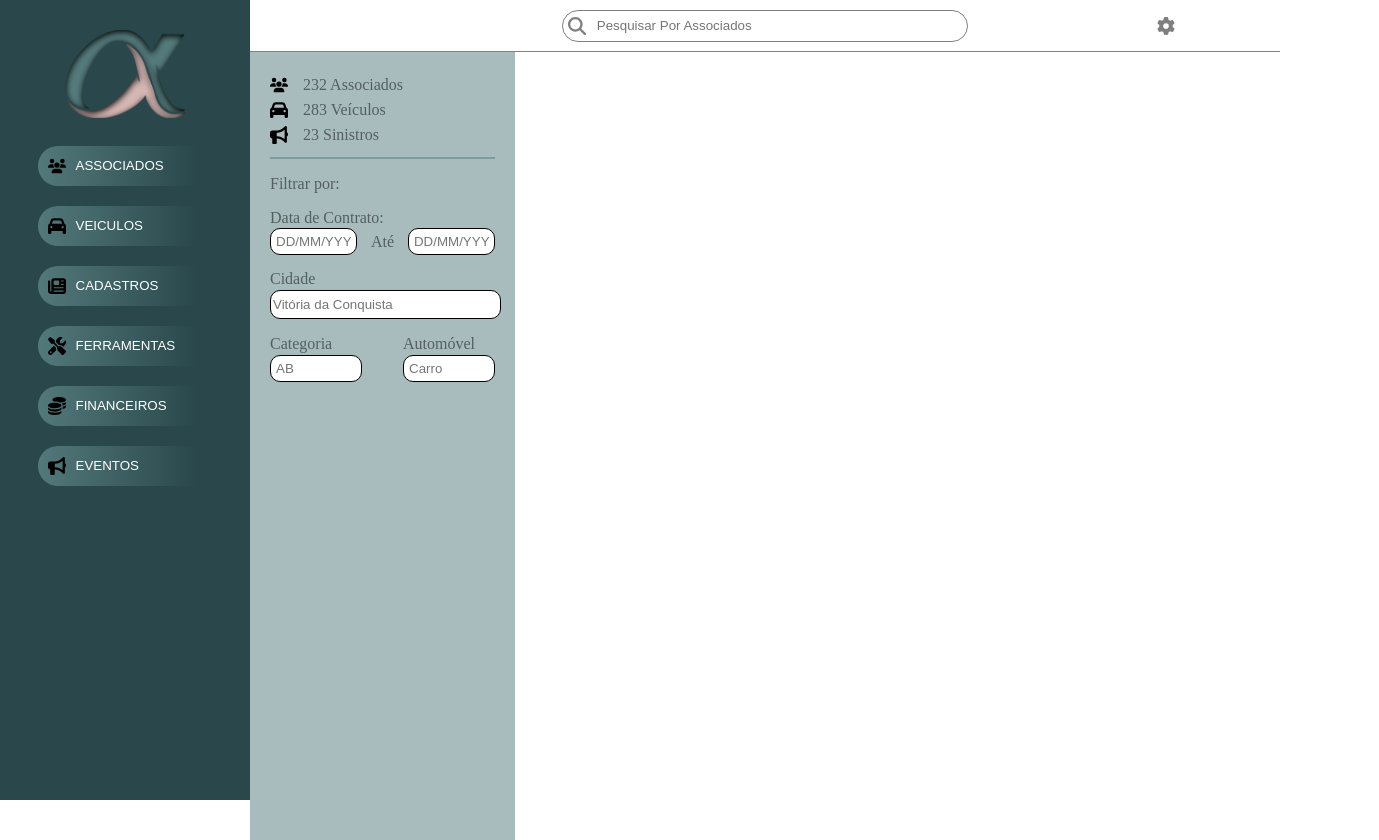
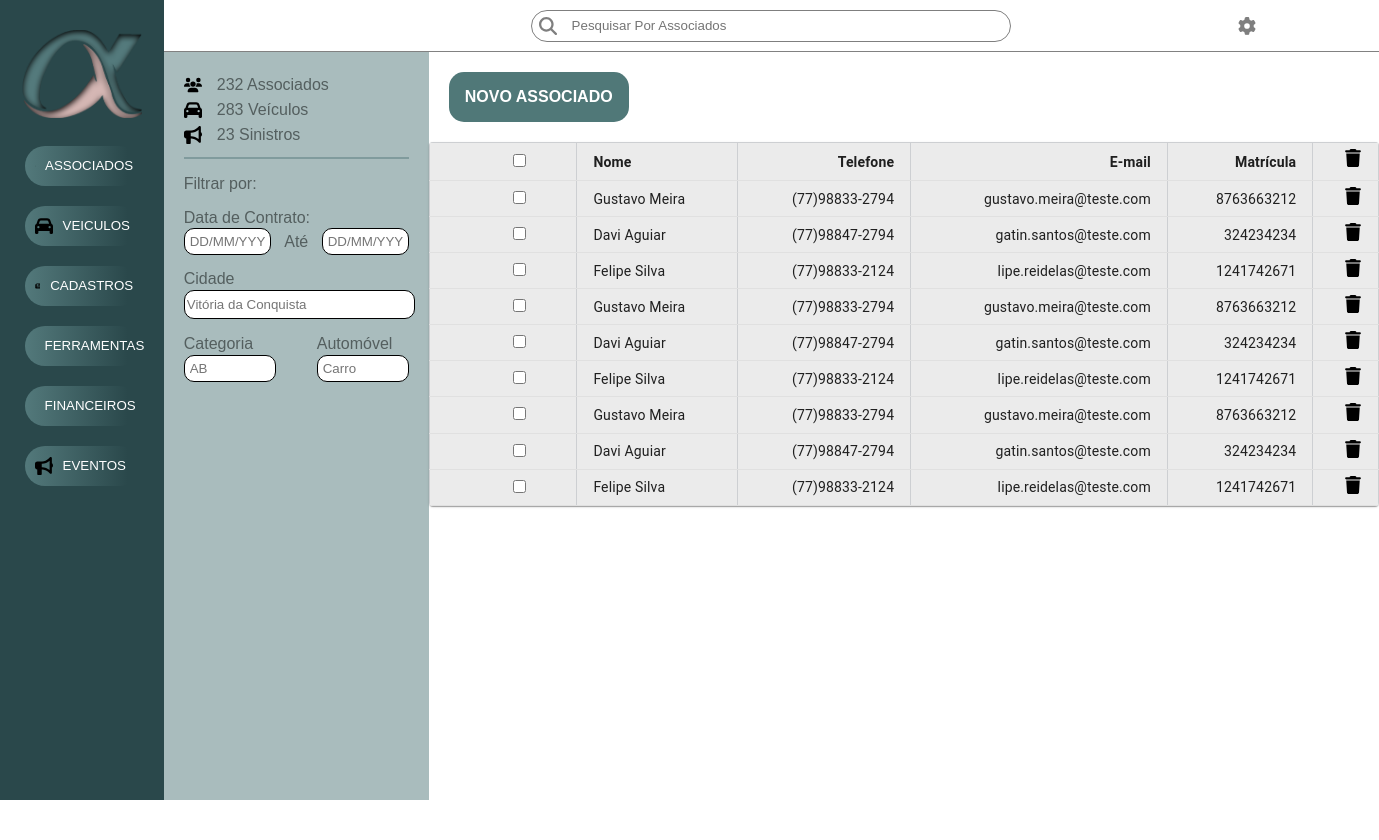
Before and after one commit to davi-aguiar/PDS, a React (Vite) app in the folder frontend/SGA_FRONTEND/: page /associado in a window 1280 px wide. Shown: the whole page, 1379 px wide, since content can reach past the window. After the commit the page ends 800 px from the top, so only its background shows below. Built offline with nearby package versions, Linux system fonts and the light colour scheme.

Commit message:
feat: main page update

```diff
--- a/frontend/SGA_FRONTEND/package.json
+++ b/frontend/SGA_FRONTEND/package.json
@@ -10,6 +10,9 @@
     "preview": "vite preview"
   },
   "dependencies": {
+    "@emotion/react": "^11.13.3",
+    "@emotion/styled": "^11.13.0",
+    "@mui/material": "^6.1.3",
     "axios": "^1.7.7",
     "react": "^18.3.1",
     "react-dom": "^18.3.1",
--- a/frontend/SGA_FRONTEND/src/components/search/page.tsx
+++ b/frontend/SGA_FRONTEND/src/components/search/page.tsx
@@ -1,9 +1,5 @@
 import styles from "./page.module.css";
-import {
-  FaCar,
-  FaMagnifyingGlass,
-  FaGear
-} from "react-icons/fa6";
+import { FaCar, FaMagnifyingGlass, FaGear } from "react-icons/fa6";
 
 export default function Search() {
   return (
--- /dev/null
+++ b/frontend/SGA_FRONTEND/src/components/table/page.module.css
@@ -0,0 +1,11 @@
+Table{
+    background-color: #ebebeb;
+}
+.headRow >*{
+    font-weight: bold;
+    font-size: 20px;
+    border: 1px solid #cdcfd2;
+}
+.BodyRow >*{
+    border: 1px solid #cdcfd2;
+}
--- /dev/null
+++ b/frontend/SGA_FRONTEND/src/components/table/page.tsx
@@ -0,0 +1,111 @@
+import Table from "@mui/material/Table";
+import TableBody from "@mui/material/TableBody";
+import TableCell from "@mui/material/TableCell";
+import TableContainer from "@mui/material/TableContainer";
+import TableHead from "@mui/material/TableHead";
+import TableRow from "@mui/material/TableRow";
+import styles from "./page.module.css";
+import Paper from "@mui/material/Paper";
+import { FaTrash } from "react-icons/fa6";
+
+function createData(name: string, number: string, email: string, id: number) {
+  return { name, number, email, id };
+}
+
+const rows = [
+  createData(
+    "Gustavo Meira",
+    "(77)98833-2794",
+    "gustavo.meira@teste.com",
+    8763663212
+  ),
+  createData(
+    "Davi Aguiar",
+    "(77)98847-2794",
+    "gatin.santos@teste.com",
+    324234234
+  ),
+  createData(
+    "Felipe Silva",
+    "(77)98833-2124",
+    "lipe.reidelas@teste.com",
+    1241742671
+  ),
+  createData(
+    "Gustavo Meira",
+    "(77)98833-2794",
+    "gustavo.meira@teste.com",
+    8763663212
+  ),
+  createData(
+    "Davi Aguiar",
+    "(77)98847-2794",
+    "gatin.santos@teste.com",
+    324234234
+  ),
+  createData(
+    "Felipe Silva",
+    "(77)98833-2124",
+    "lipe.reidelas@teste.com",
+    1241742671
+  ),
+  createData(
+    "Gustavo Meira",
+    "(77)98833-2794",
+    "gustavo.meira@teste.com",
+    8763663212
+  ),
+  createData(
+    "Davi Aguiar",
+    "(77)98847-2794",
+    "gatin.santos@teste.com",
+    324234234
+  ),
+  createData(
+    "Felipe Silva",
+    "(77)98833-2124",
+    "lipe.reidelas@teste.com",
+    1241742671
+  ),
+];
+
+export default function DenseTable() {
+  return (
+    <TableContainer component={Paper}>
+      <Table sx={{ minWidth: 950 }} size="small" aria-label="a dense table">
+        <TableHead>
+          <TableRow className={styles.headRow}>
+            <TableCell align="right">
+              <input type="checkbox" name="" id="" />
+            </TableCell>
+            <TableCell style={{fontWeight:"bold"}}>Nome</TableCell>
+            <TableCell style={{fontWeight:"bold"}} align="right">Telefone</TableCell>
+            <TableCell style={{fontWeight:"bold"}} align="right">E-mail</TableCell>
+            <TableCell style={{fontWeight:"bold"}} align="right">Matrícula</TableCell>
+            <TableCell align="right">
+              <FaTrash size={18} color="black" />
+            </TableCell>
+          </TableRow>
+        </TableHead>
+        <TableBody className={styles.TableBody}>
+          {rows.map((row) => (
+            <TableRow key={row.id} className={styles.BodyRow}>
+              <TableCell align="right">
+                <input type="checkbox" name="" id="" />
+              </TableCell>
+              <TableCell component="th" scope="row">
+                {row.name}
+              </TableCell>
+              <TableCell align="right">{row.number}</TableCell>
+              <TableCell align="right">{row.email}</TableCell>
+              <TableCell align="right">{row.id}</TableCell>
+              <TableCell align="right">
+                <FaTrash size={18} color="black" />
+              </TableCell>
+            </TableRow>
+          ))}
+        </TableBody>
+      </Table>
+    </TableContainer>
+  );
+}
--- a/frontend/SGA_FRONTEND/src/index.css
+++ b/frontend/SGA_FRONTEND/src/index.css
@@ -1,4 +1,5 @@
 body {
   margin: 0;
   display: flex;
+  font-family: sans-serif;
 }
--- a/frontend/SGA_FRONTEND/src/pages/app/App.css
+++ b/frontend/SGA_FRONTEND/src/pages/app/App.css
@@ -33,6 +33,8 @@
   height: 35px;
   width: 100%;
   margin-top: 0;
+  color: white;
+  padding-left: 10px;
 }
 .card button{
   background-color: #547a7c;
@@ -41,7 +43,7 @@
   width: 50%;
   height: 35px;
   border-radius: 20px;
-  border: 1px solid #547a7c;
+  border: none;
   box-shadow: 0px 2px 1px 2px rgba(0,0,0,0.45);
   transition: all .3s;
 }
@@ -55,3 +57,6 @@
   margin-top: 20px;
   font-size: 14px;
 }
+.label{
+  color: white;
+}
--- a/frontend/SGA_FRONTEND/src/pages/app/App.tsx
+++ b/frontend/SGA_FRONTEND/src/pages/app/App.tsx
@@ -14,11 +14,11 @@ function App() {
       <div className={"card"}>
         <img src={alpha} alt={"logo"} width={120}/>
         <div className={"inputDiv"}>
-          <p>Seu e-mail</p>
+          <p className='label'>Seu e-mail</p>
           <input type="text" className={"input"} />
         </div>
         <div className={"inputDiv"}>
-          <p>Sua senha</p>
+          <p className='label'>Sua senha</p>
           <input type="text" className={"input"} />
         </div>
         <button>Acessar</button>
--- a/frontend/SGA_FRONTEND/src/pages/associado/Associado.tsx
+++ b/frontend/SGA_FRONTEND/src/pages/associado/Associado.tsx
@@ -1,5 +1,6 @@
 import Dash from "../../components/dashboard/page";
 import Search from "../../components/search/page";
+import DenseTable from "../../components/table/page";
 import "./styles.css";
 import { FaUsers, FaCar, FaBullhorn } from "react-icons/fa6";
 
@@ -32,7 +33,11 @@ function Associado() {
               <input type="text" placeholder="DD/MM/YYYY" />
             </div>
             <p className="pLabel">Cidade</p>
-            <input type="text" placeholder="Vitória da Conquista" style={{height:"25px",width:"100%"}}/>
+            <input
+              type="text"
+              placeholder="Vitória da Conquista"
+              style={{ height: "25px", width: "100%" }}
+            />
             <div className="lastInputs">
               <div>
                 <p className="pLabel">Categoria</p>
@@ -44,6 +49,10 @@ function Associado() {
               </div>
             </div>
           </div>
+          <div>
+            <button className="newBtn">NOVO ASSOCIADO</button>
+            <DenseTable />
+          </div>
         </div>
       </div>
     </div>
--- a/frontend/SGA_FRONTEND/src/pages/associado/styles.css
+++ b/frontend/SGA_FRONTEND/src/pages/associado/styles.css
@@ -7,6 +7,7 @@
     flex-direction: column;
     flex-grow: 1;
     height: 100vh;
+    width: 100vw;
 }
 .inside{
     display: flex;
@@ -15,7 +16,6 @@
 .filter{
     background-color: #a9bcbd;
     width: 225px;
-    height: 100%;
     padding: 20px;
 }
 input{
@@ -60,3 +60,14 @@ p{
 .pLabel{
     margin-bottom: 2px;
 }
+.newBtn{
+    height: 50px;
+    background-color: #507878;
+    color: white;
+    border-radius: 15px;
+    border: none;
+    width: 180px;
+    font-weight: bold;
+    font-size: 16px;
+    margin: 20px;
+}
```
Also changed, not shown: 1 other file (tests, documents, lock files or other folders). Lines whose indentation alone changed are shown as unchanged.
